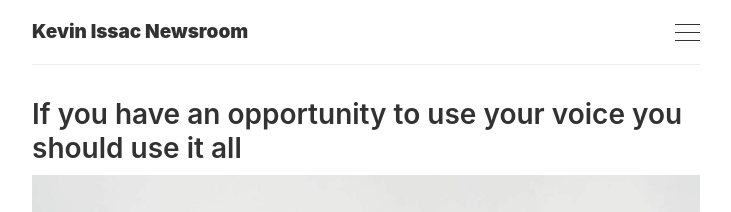
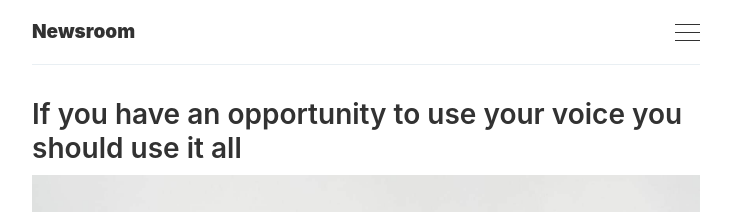
Before and after one commit to kevinissac/news, a Jekyll site: the page built from index.html, in a window 1280 px wide. Shown: the top 212 px of the page, without its empty margins (274-1005 px from the left). Built offline with Jekyll 4.4.1, drawn with Linux system fonts in a browser that asks for light colours; the list of posts is cut into pages by our own code.

Commit message:
Update _config.yml

```diff
--- a/_config.yml
+++ b/_config.yml
@@ -6,8 +6,8 @@
 # 'jekyll serve'. If you change this file, please restart the server process.
 
 # Site settings
-title:       Kevin Issac Newsroom
-email:       ''
+title:       Newsroom
+email:       'support@kevinissac.com'
 description: ''
 baseurl:     '' # The subpath of your site, e.g. /blog
 url:         'https://news.kevinissac.com/' # The base hostname & protocol for your site
```
